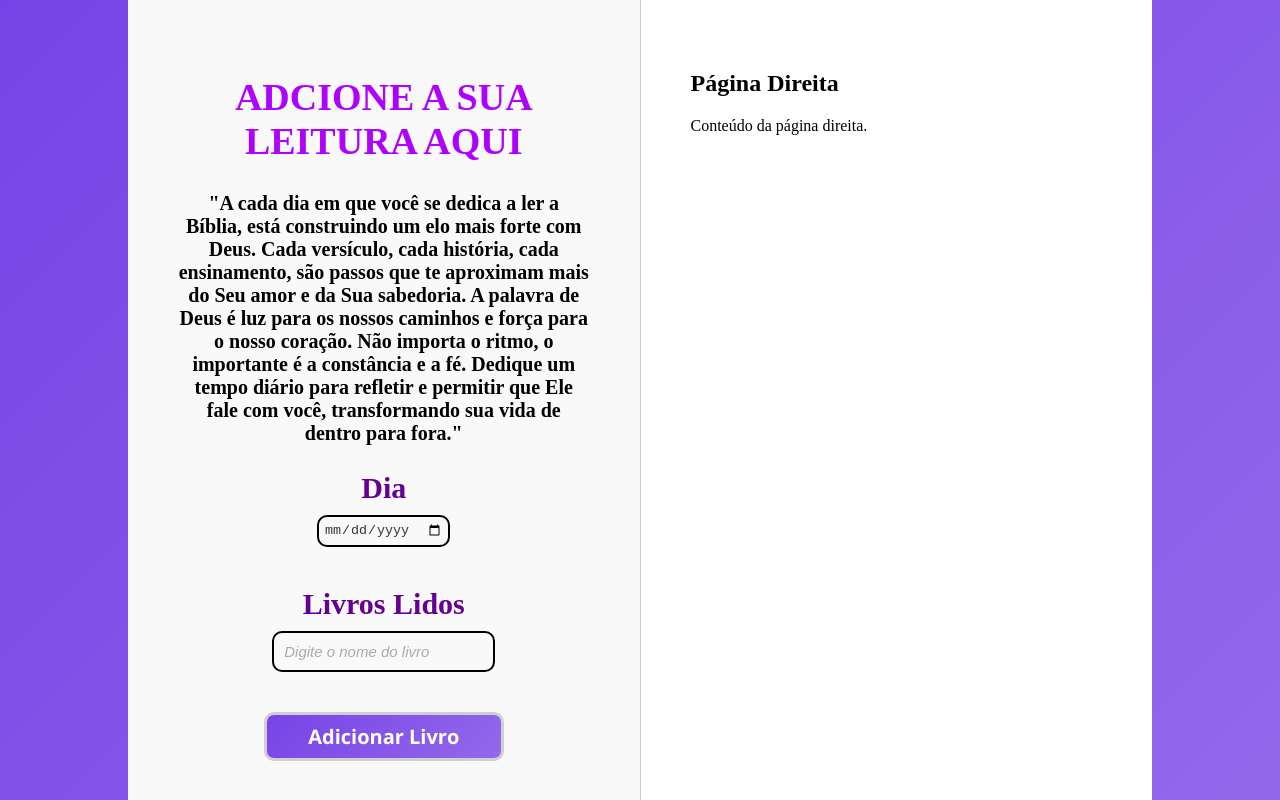
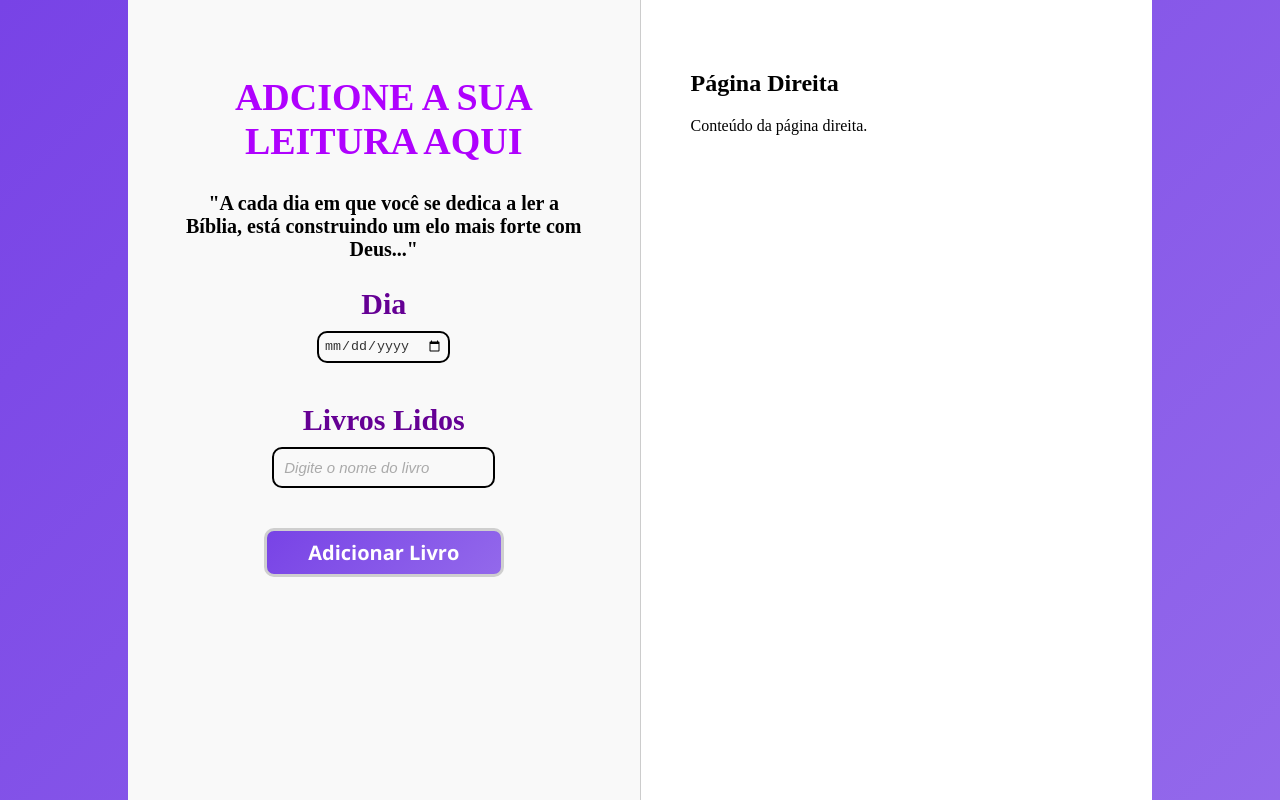
Before and after one commit to Guilherme-SilvaH/faith, a React (Vite) app in the folder front-end/: page /add-book in a window 1280 px wide. Built offline with nearby package versions, Linux system fonts and the light colour scheme; a web font is replaced by a local one.

Commit message:
Fix: PageBook.tsx

```diff
--- a/front-end/src/addBook/PageBook.tsx
+++ b/front-end/src/addBook/PageBook.tsx
@@ -4,7 +4,7 @@ import ButtomBook from "./buttom/buttomBook";
 
 export default function PageBook() {
   const [dia, setDia] = useState("");
-  const [livros, setLivros] = useState<string[]>([]);
+  const [livros, setLivros] = useState<string[]>([""]); // Inicia com um valor vazio para o primeiro livro
 
   const handleAddLivro = () => {
     if (livros.length === 0 || !livros[livros.length - 1]) return;
@@ -20,10 +20,7 @@ export default function PageBook() {
           <div className="left-title">
             <h1>ADCIONE A SUA LEITURA AQUI</h1>
             <h4>
-              "A cada dia em que você se dedica a ler a Bíblia, está construindo um elo mais forte com Deus. Cada versículo, cada história, cada ensinamento,
-              são passos que te aproximam mais do Seu amor e da Sua sabedoria. A palavra de Deus é luz para os nossos caminhos e força para o nosso coração.
-              Não importa o ritmo, o importante é a constância e a fé. Dedique um tempo diário para refletir e permitir que Ele fale com você,
-              transformando sua vida de dentro para fora."
+              "A cada dia em que você se dedica a ler a Bíblia, está construindo um elo mais forte com Deus..."
             </h4>
           </div>
           <div className="form-left">
@@ -49,14 +46,13 @@ export default function PageBook() {
               className="form_input-left"
               id="livros"
               placeholder="Digite o nome do livro"
-              value={livros[livros.length - 1] || ""}
+              value={livros[livros.length - 1] || ""} // Sempre exibe o último livro na lista
               onChange={(e) => {
                 const newLivro = e.target.value;
-                // Atualizando o último valor no array de livros
                 setLivros((prevLivros) => {
-                  const newLivros = [...prevLivros];
-                  newLivros[newLivros.length - 1] = newLivro;
-                  return newLivros;
+                  const updatedLivros = [...prevLivros];
+                  updatedLivros[updatedLivros.length - 1] = newLivro; // Atualiza o último livro no array
+                  return updatedLivros;
                 });
               }}
               required
```
